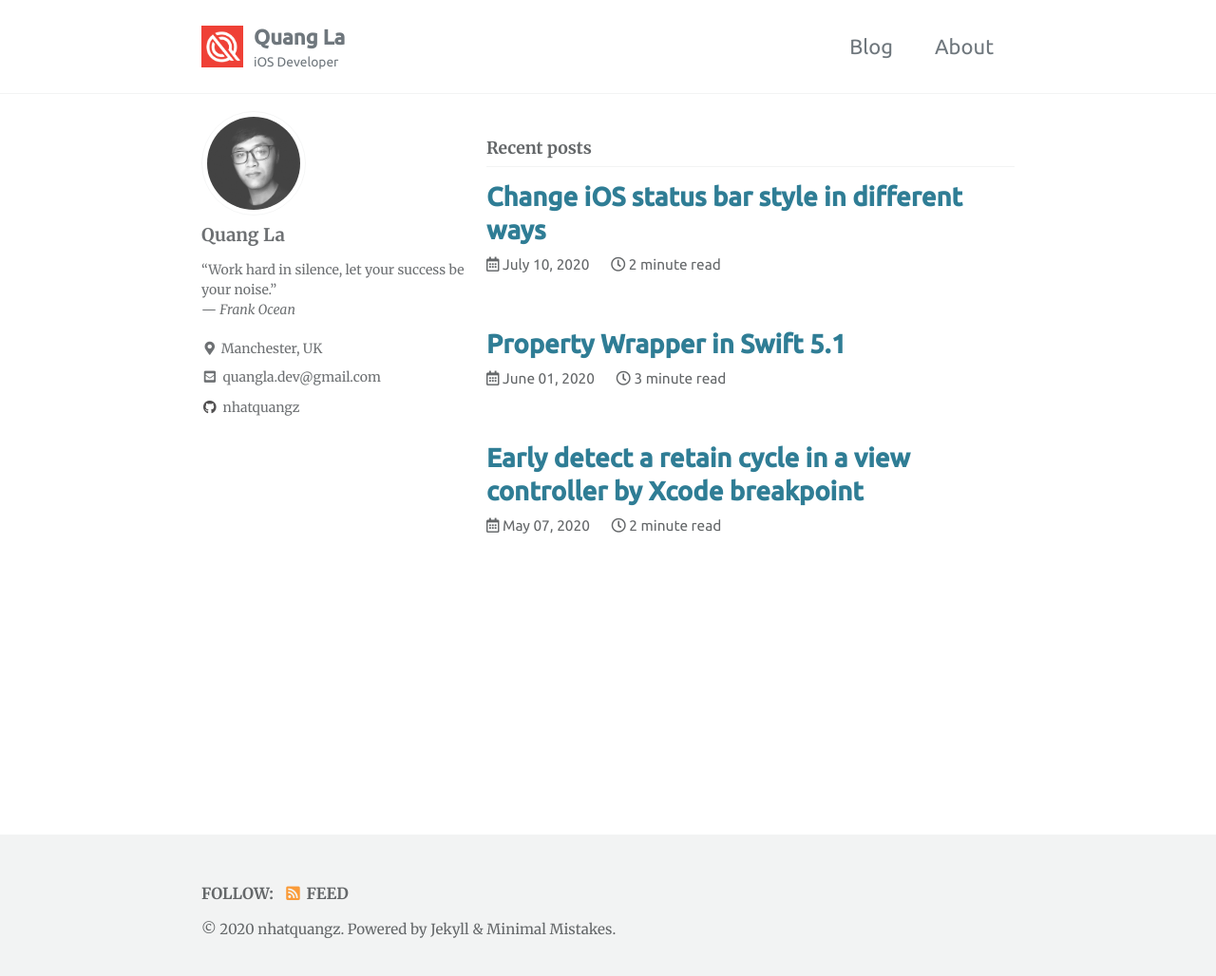
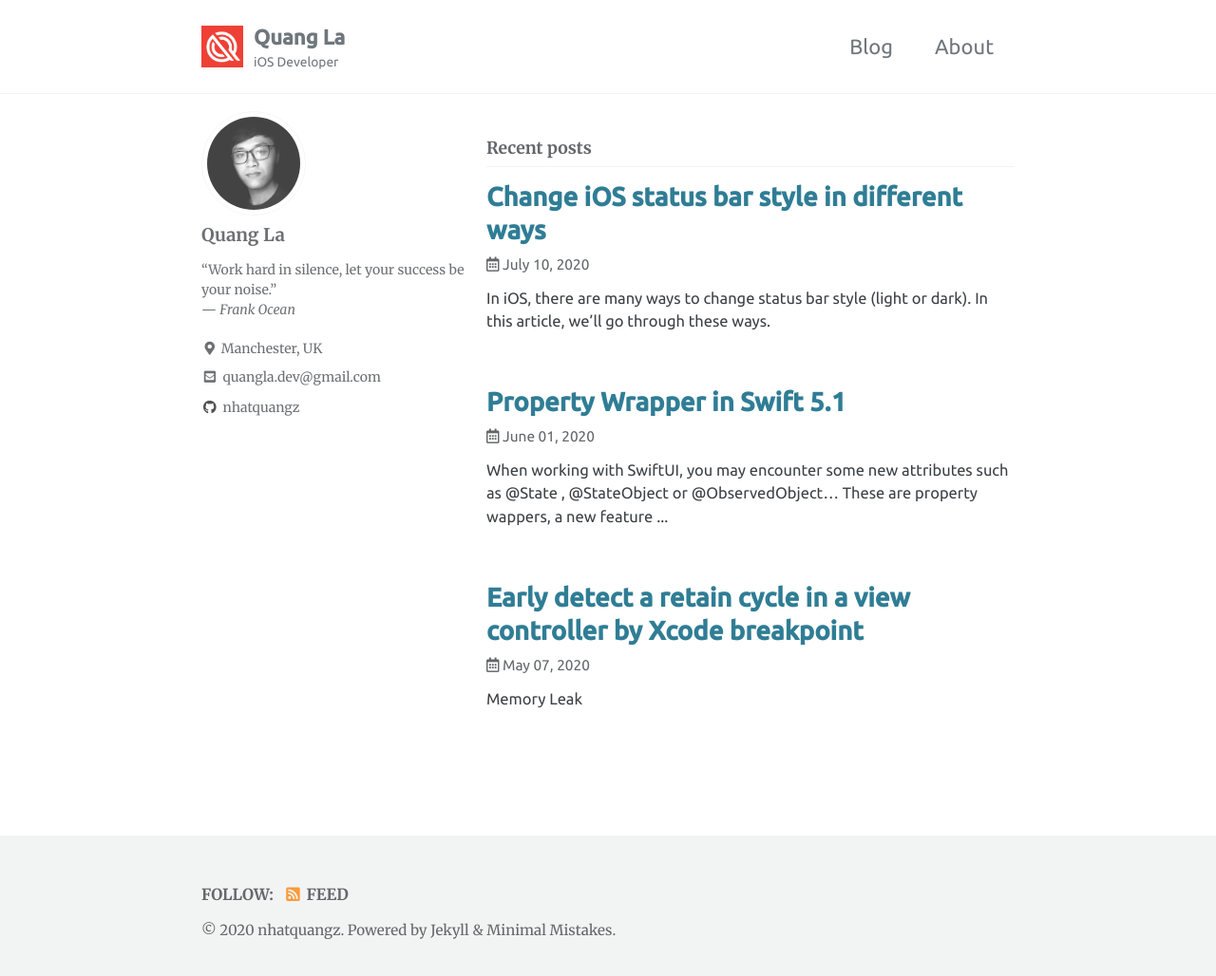
Before and after one commit to nhatquangz/nhatquangz.github.io, a Jekyll site: the page built from index.html, in a window 1280 px wide and 1035 px high. Shown: the top 1028 px of the window at 95% size. Built offline with Jekyll 4.4.1, drawn with Linux system fonts in a browser that asks for light colours; cached includes are drawn as plain includes; the list of posts is cut into pages by our own code.

Commit message:
[Page] - Update config

```diff
--- a/_config.yml
+++ b/_config.yml
@@ -275,7 +275,7 @@ defaults:
     values:
       layout: single
       author_profile: false
-      read_time: true
+      read_time: false
       comments: # true
       share: true
       related: false
--- a/_includes/archive-single.html
+++ b/_includes/archive-single.html
@@ -41,6 +41,6 @@
     {% comment %} {% if post.read_time %}
       <p class="page__meta"><i class="far fa-clock" aria-hidden="true"></i> {% include read-time.html %}</p>
     {% endif %} {% endcomment %}
-    {% comment %} {% if post.excerpt %}<p class="archive__item-excerpt" itemprop="description">{{ post.excerpt | markdownify | strip_html | truncate: 160 }}</p>{% endif %} {% endcomment %}
+    {% if post.excerpt %}<p class="archive__item-excerpt" itemprop="description">{{ post.excerpt | markdownify | strip_html | truncate: 160 }}</p>{% endif %}
   </article>
 </div>
--- a/_layouts/single.html
+++ b/_layouts/single.html
@@ -35,6 +35,9 @@ layout: default
           {% if page.read_time %}
             <i class="far fa-clock" aria-hidden="true"></i> {% include read-time.html %}</p>
           {% endif %}
+          <div class="page__meta">
+            {% include page__taxonomy.html %}
+          </div>
         </header>
       {% endunless %}
 
@@ -55,7 +58,7 @@ layout: default
         {% if site.data.ui-text[site.locale].meta_label %}
           <h4 class="page__meta-title">{{ site.data.ui-text[site.locale].meta_label }}</h4>
         {% endif %}
-        {% include page__taxonomy.html %}
+        {% comment %} {% include page__taxonomy.html %} {% endcomment %}
         {% comment %} {% include page__date.html %} {% endcomment %}
       </footer>
 
--- a/assets/css/main.scss
+++ b/assets/css/main.scss
@@ -29,18 +29,22 @@ $ubuntu: "Ubuntu", Arial, sans-serif !default;
 .page__content {
   font-family: $global-font-family;
   font-size: $type-size-5;
-  line-height: 1.8;
+  line-height: 1.9em;
 
-  dl,p,li {
-    font-size: 1.1em;
-  }
+  // dl,p,li {
+  //   font-size: 1.1em;
+  // }
 }
 
 .page__title {
-    line-height: 1.3em;
-    h1 {
-      font-size: 1.3em;
-    }
+    line-height: 1.5em;
+    // h1 {
+    //   font-size: 1.3em;
+    // }
+}
+
+.page__meta {
+  margin-top: 0em;
 }
 
 .highlighter-rouge {
```
